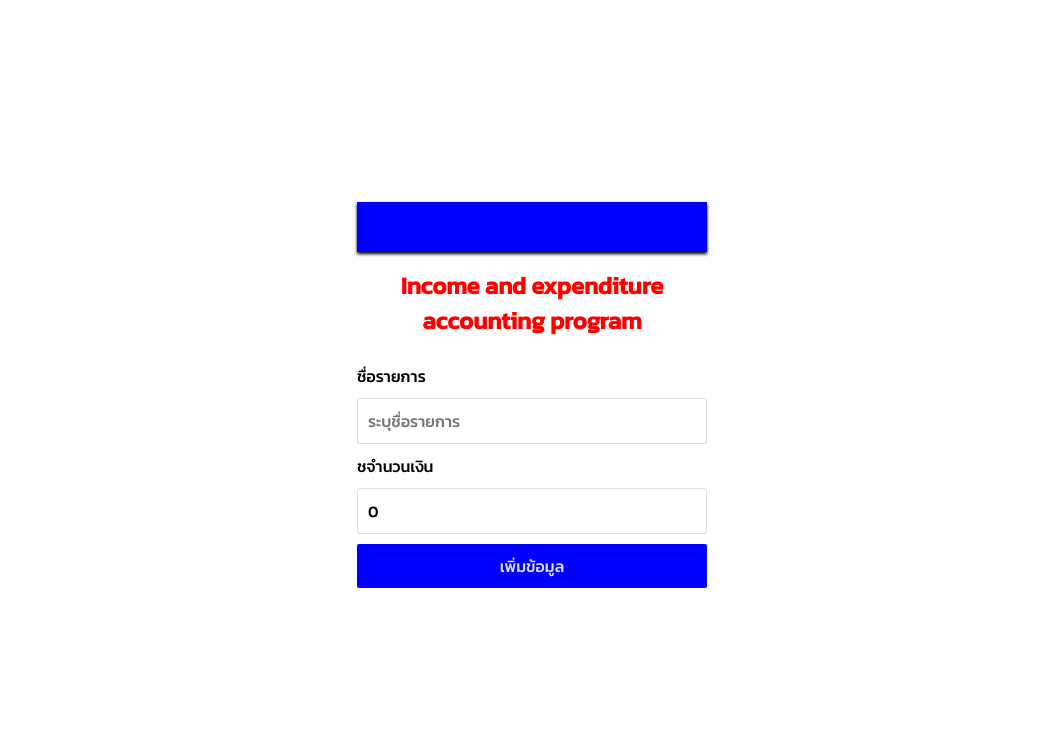
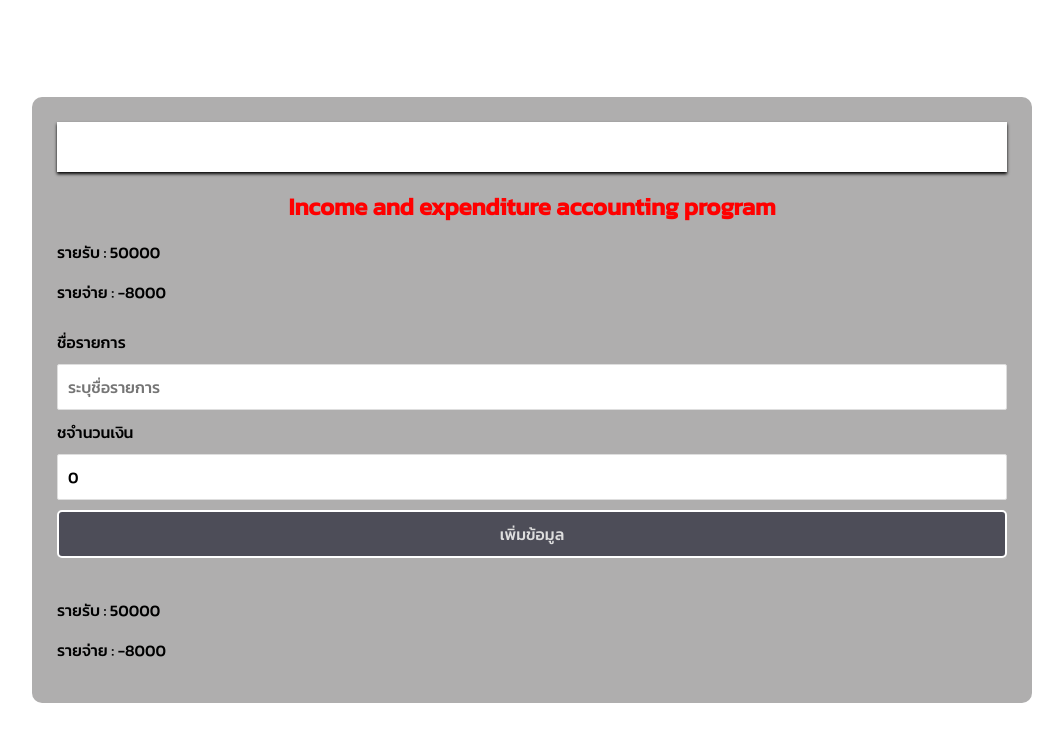
Before and after one commit to reeriigit/pg-react-market, a React (Create React App) app: page / in a window 1280 px wide. Shown: the top 742 px of the page, without its empty margins (108-1171 px from the left). Built offline with nearby package versions, Linux system fonts and the light colour scheme.

Commit message:
Context API (Multiple Value

```diff
--- a/src/App.css
+++ b/src/App.css
@@ -4,15 +4,21 @@
   font-family: 'Kanit', sans-serif;;
 }
 body{
-  background: white;
+  background: rgb(255, 255, 255);
   display: flex;
   flex-direction: column;
   align-items: center;
   justify-content: center;
   min-height: 100vh;
   margin: 0px;
+  overflow: hidden;
 }
+
+
 .container{
   margin: 30px auto;
-  width:350px;
+  width:1000px;
+  background: rgb(175, 174, 174);
+  padding: 25px;
+  border-radius: 10px;
 }
--- a/src/App.js
+++ b/src/App.js
@@ -5,17 +5,14 @@ import Transaction from './components/Transaction';
 import FromComponent from './components/FromComponent';
 import BarMenu from './components/BarMenu';
 import { useState } from 'react';
+import DataContaxt from './data/DataContext';
+import ReportComponent from './components/ReportComponent';
 // import { v4 as uuidv4 } from 'uuid';//เป็นการimport tool หนึ่งที่เอาใว้สุ่มเลขไอดี
 
 function App() {
 
   const design = {color:"red",textAlign:"center",fontSize:"1.5rem"}
 
-  // const initData = [
-  //   {id:1,title:"ค่าพยาบาล",amout:2000},
-  //   {id:2,title:"ค่าอาหาร",amout:400},
-  //   {id:3,title:"ค่าเดิน",amout:2050}
-  // ]
   const [items,setitems] = useState([])
   const onAddNewItem = (newItem)=>{
     setitems((prevItem)=>{
@@ -24,12 +21,21 @@ function App() {
   }
   return (
 
+    <DataContaxt.Provider value={
+      {
+        income:50000,
+        expense:-8000
+      }
+    }>
       <div className="container">
+        {/* <div className="testslide"></div> */}
         <BarMenu/>
         <h1 style={design}>Income and expenditure accounting program</h1>
+        <ReportComponent/>
         <FromComponent onAddItem={onAddNewItem}/>
         <Transaction item = {items}/>
       </div>
+    </DataContaxt.Provider>
   );
 }
 
--- a/src/components/BarMenu.css
+++ b/src/components/BarMenu.css
@@ -1,6 +1,7 @@
 .bar-menu{
     width: 100%;
     height: 50px;
-    background: blue ;
+    background: white;
     box-shadow: 0px 2px 3px black;
+    /* animation:  AnimeBar linear 5s infinite; */
 }
--- a/src/components/FromComponent.css
+++ b/src/components/FromComponent.css
@@ -15,14 +15,15 @@ input:focus{
     outline: none;
 }
 .btn{
-    background: blue;
+    background: rgb(77, 77, 88);
     color: #dedede;
     cursor: pointer;
-    border: none;
-    border-radius: 2px;
+    border: 2px solid rgb(255, 255, 255);
+    border-radius: 5px;
     display: block;
     margin: 10px 0;
     padding: 10px;
     font-size: 16px;
     width: 100%;
+
 }
--- /dev/null
+++ b/src/components/ReportComponent.js
@@ -0,0 +1,15 @@
+import { useContext } from "react";
+import DataContaxt from "../data/DataContext";
+
+const ReportComponent=()=>{
+    const {income,expense} = useContext(DataContaxt)
+    return(
+        <div>
+            <p>รายรับ : {income}</p>
+            <p>รายจ่าย : {expense}</p>
+
+        </div>
+    );
+
+}
+export default ReportComponent
--- a/src/components/Transaction.js
+++ b/src/components/Transaction.js
@@ -1,16 +1,25 @@
 import Item from "./Item";
 import './Transaction.css'
+import DataContaxt from "../data/DataContext";
+import { useContext } from "react";
+
 const Transaction  =(props)=>{
     const {item} = props
+    const {income,expense} = useContext(DataContaxt)
 
     return (
-      <ul className="item-list">
+      <div>
+        <ul className="item-list">
         {item.map((element)=>{
             return<Item {...element} key={element.id}/>
         })}
 
 
       </ul>
+      <p>รายรับ : {income}</p>
+      <p>รายจ่าย : {expense}</p>
+
+      </div>
     );
   }
   export default Transaction
--- /dev/null
+++ b/src/data/DataContext.js
@@ -0,0 +1,5 @@
+import { createContext } from "react";
+
+const DataContaxt = createContext()
+
+export default DataContaxt
```
Also changed, not shown: src/components/Item.js (+6 -1 lines). Lines whose indentation alone changed are shown as unchanged.
